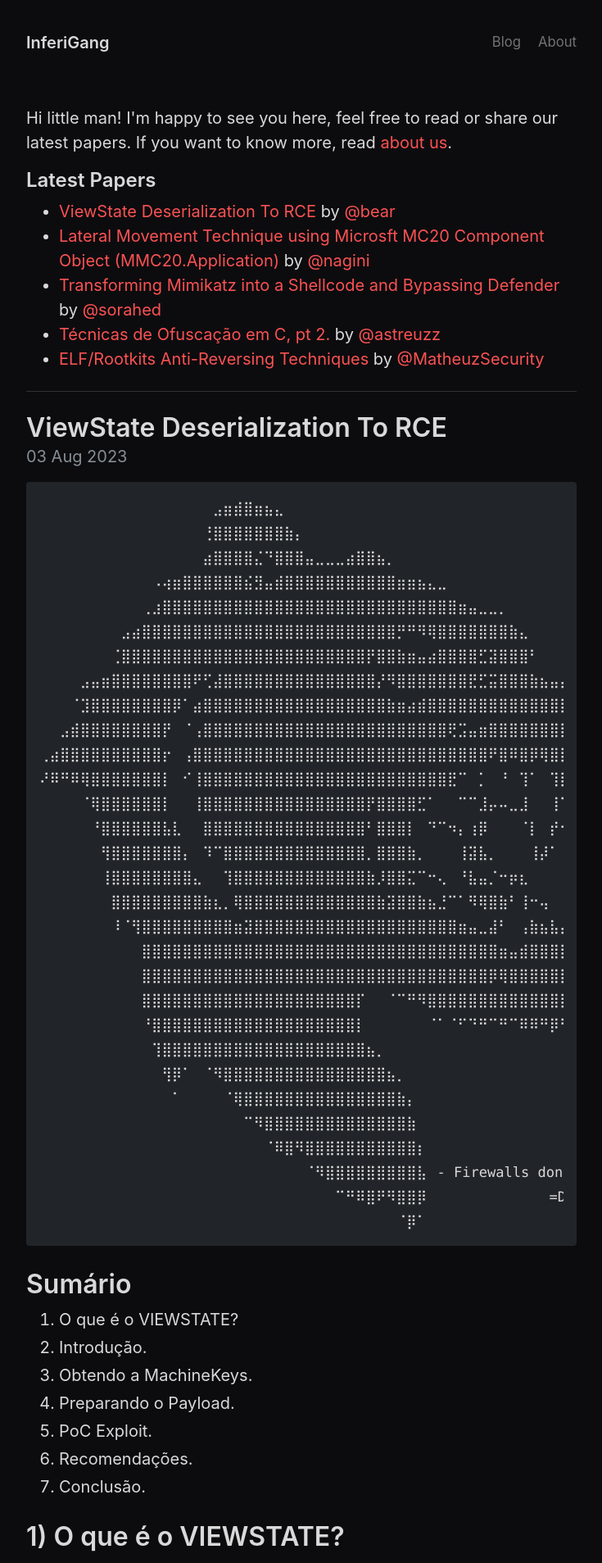
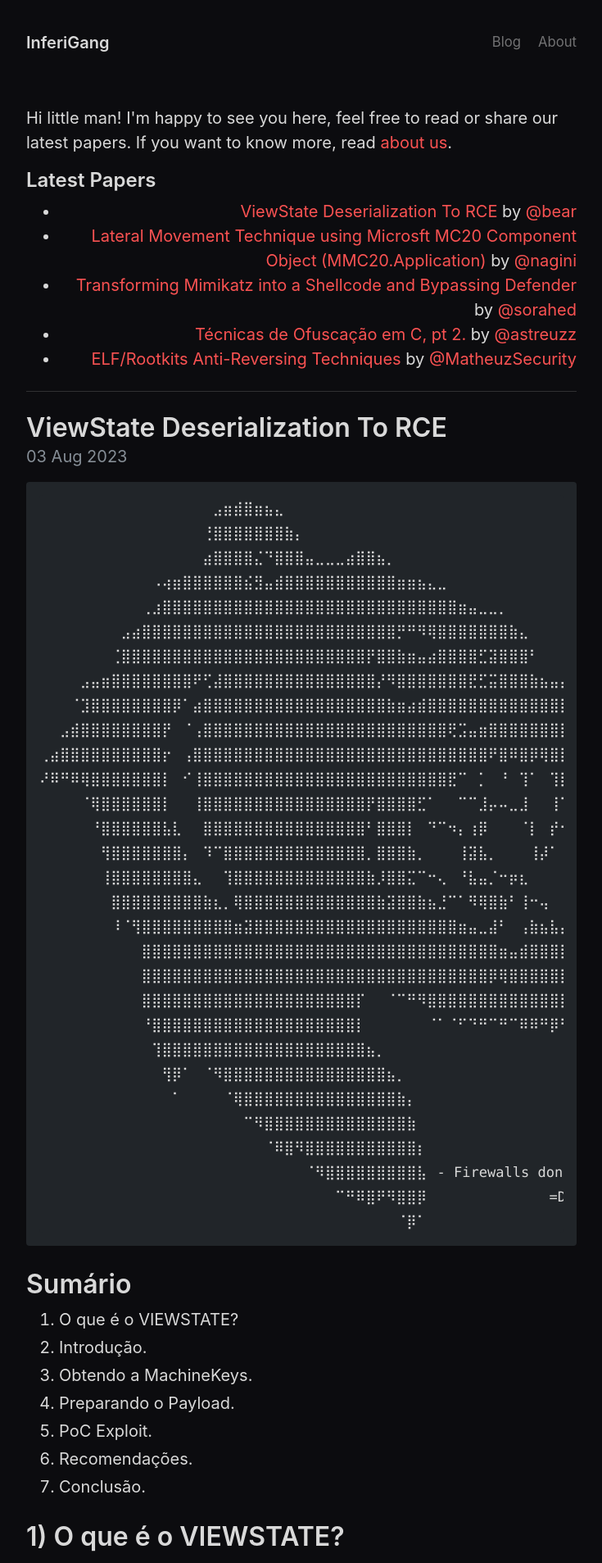
Before and after one commit to inferigang/inferigang.github.io, a Jekyll site: the page built from index.html, in a window 1280 px wide. Shown: the top 1907 px of the page at 82% size, without its empty margins (272-1007 px from the left). Built offline with Jekyll 4.4.1, drawn with Linux system fonts in a browser that asks for light colours; the list of posts is cut into pages by our own code.

Commit message:
Update _base.scss

```diff
--- a/_sass/_base.scss
+++ b/_sass/_base.scss
@@ -74,3 +74,5 @@ mark {
   background-color: var(--yellow-100);
   border-radius: .125rem;
 }
+
+ul { text-align: right; text-justify: initial }
```
